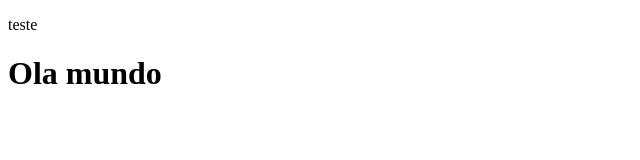
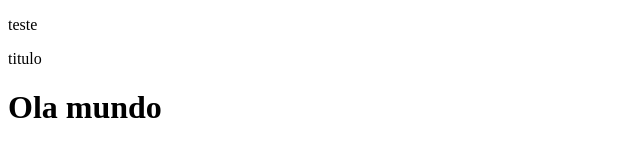
Before and after one commit to ardenghe/curso_git_1, a plain HTML site: page index.html in a window 1280 px wide. Shown: the whole page, without its empty margins (0-640 px from the left). Drawn offline with Linux system fonts and the light colour scheme.

Commit message:
funcao_x

```diff
--- a/index.html
+++ b/index.html
@@ -9,6 +9,7 @@
 
 <body>
 <p>teste</p>
+<p>titulo</p>
 </body>
 
 <h1>Ola mundo</h1>
```
